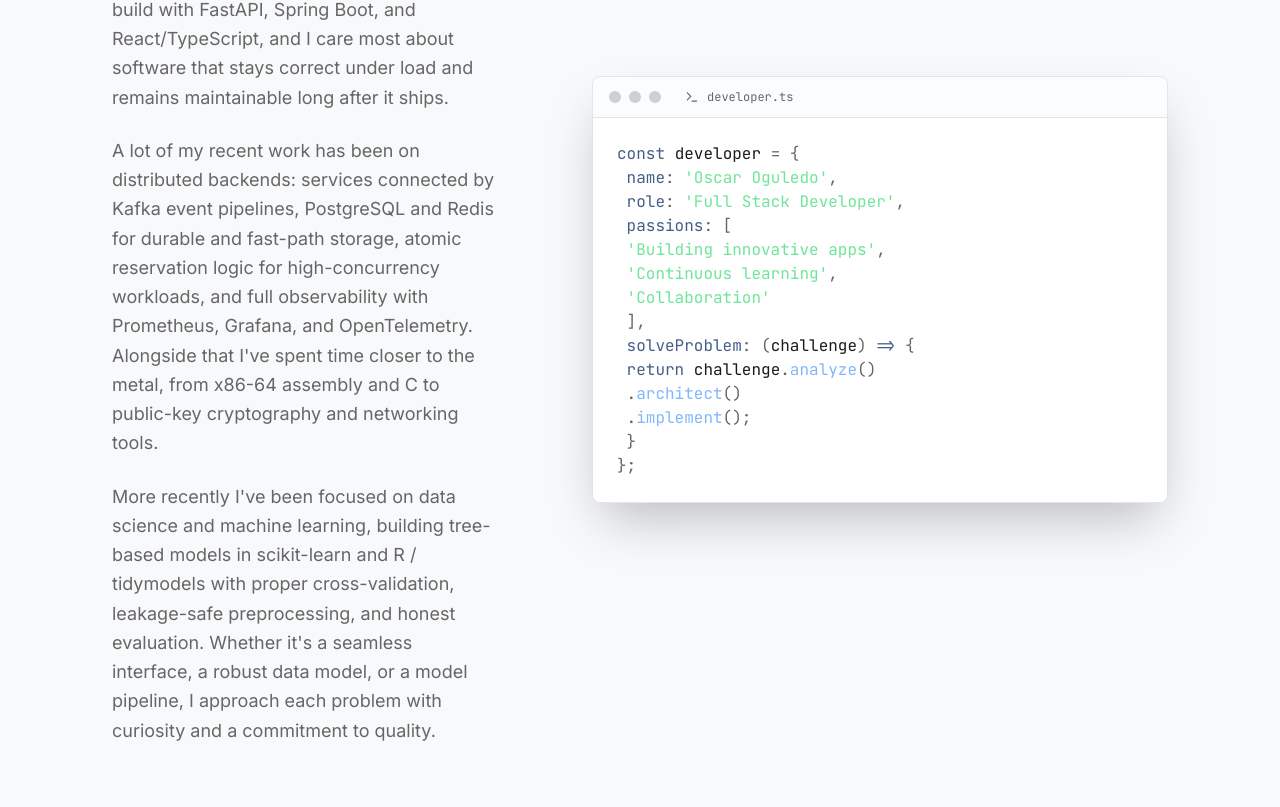
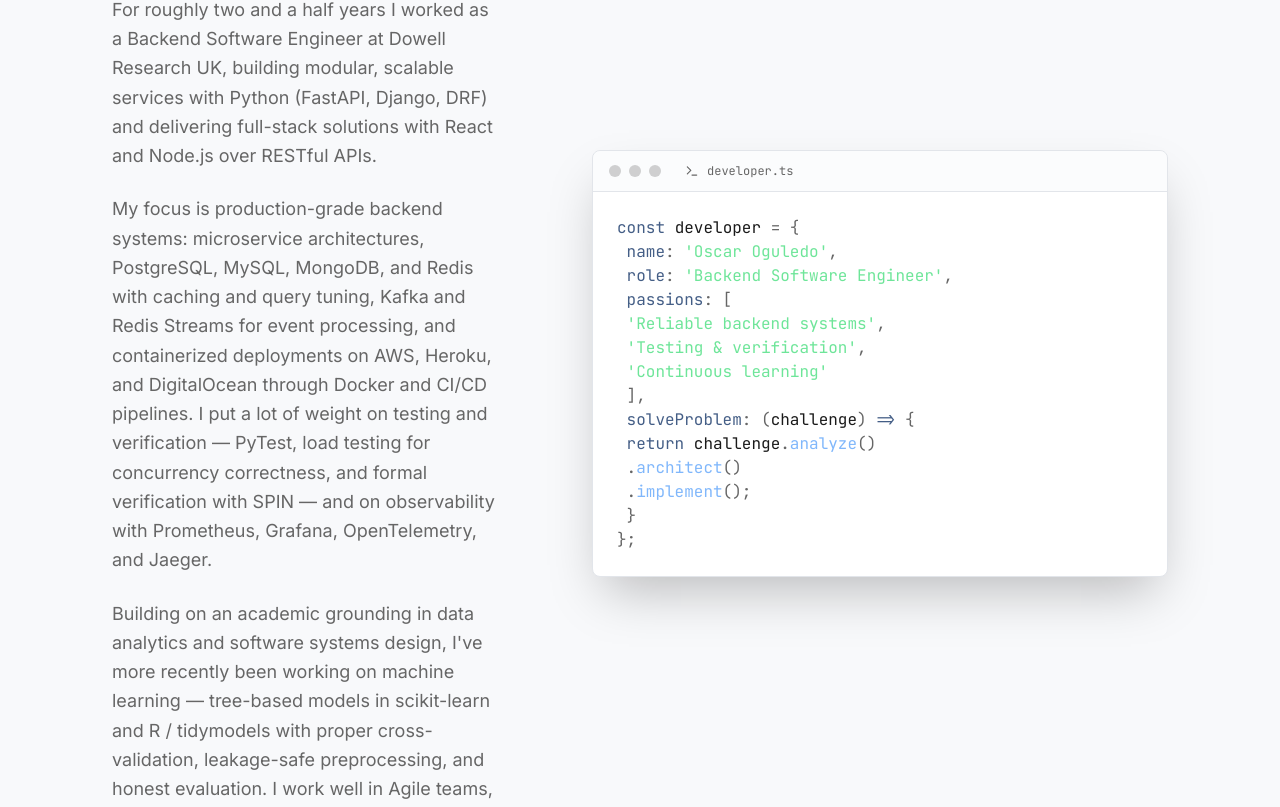
Before and after one commit to oscaroguledo/portfolio, a React (Vite) app: page / in a window 1280 px wide. Shown: the part 1093-1900 px from the top of the page. Built offline with nearby package versions, Linux system fonts and the light colour scheme.

Commit message:
Rewrite About Me from CV; clamp project card descriptions and tag lists

```diff
--- a/src/components/About.tsx
+++ b/src/components/About.tsx
@@ -35,28 +35,32 @@ export function About() {
 
             <div className="space-y-6 text-muted-text text-lg leading-relaxed">
               <p>
-                I'm a full-stack developer who works across web applications,
-                event-driven backend systems, and applied machine learning. I
-                build with FastAPI, Spring Boot, and React/TypeScript, and I care
-                most about software that stays correct under load and remains
-                maintainable long after it ships.
+                I'm a software engineer and an M.Eng. Software Engineering
+                Practice (Co-op) candidate at Carleton University in Ottawa. For
+                roughly two and a half years I worked as a Backend Software
+                Engineer at Dowell Research UK, building modular, scalable
+                services with Python (FastAPI, Django, DRF) and delivering
+                full-stack solutions with React and Node.js over RESTful APIs.
               </p>
               <p>
-                A lot of my recent work has been on distributed backends:
-                services connected by Kafka event pipelines, PostgreSQL and Redis
-                for durable and fast-path storage, atomic reservation logic for
-                high-concurrency workloads, and full observability with
-                Prometheus, Grafana, and OpenTelemetry. Alongside that I've
-                spent time closer to the metal, from x86-64 assembly and C to
-                public-key cryptography and networking tools.
+                My focus is production-grade backend systems: microservice
+                architectures, PostgreSQL, MySQL, MongoDB, and Redis with caching
+                and query tuning, Kafka and Redis Streams for event processing,
+                and containerized deployments on AWS, Heroku, and DigitalOcean
+                through Docker and CI/CD pipelines. I put a lot of weight on
+                testing and verification — PyTest, load testing for concurrency
+                correctness, and formal verification with SPIN — and on
+                observability with Prometheus, Grafana, OpenTelemetry, and
+                Jaeger.
               </p>
               <p>
-                More recently I've been focused on data science and machine
-                learning, building tree-based models in scikit-learn and R /
-                tidymodels with proper cross-validation, leakage-safe
-                preprocessing, and honest evaluation. Whether it's a seamless
-                interface, a robust data model, or a model pipeline, I approach
-                each problem with curiosity and a commitment to quality.
+                Building on an academic grounding in data analytics and software
+                systems design, I've more recently been working on machine
+                learning — tree-based models in scikit-learn and R / tidymodels
+                with proper cross-validation, leakage-safe preprocessing, and
+                honest evaluation. I work well in Agile teams, care about clear
+                documentation and clean pull requests, and approach every problem
+                with curiosity and a commitment to quality.
               </p>
             </div>
           </motion.div>
@@ -101,19 +105,19 @@ export function About() {
                     <span className="text-green-400/80">'Oscar Oguledo'</span>,
                     {'\n'} <span className="text-accent">role</span>:{' '}
                     <span className="text-green-400/80">
-                      'Full Stack Developer'
+                      'Backend Software Engineer'
                     </span>
                     ,{'\n'} <span className="text-accent">passions</span>: [
                     {'\n'}{' '}
                     <span className="text-green-400/80">
-                      'Building innovative apps'
+                      'Reliable backend systems'
                     </span>
                     ,{'\n'}{' '}
                     <span className="text-green-400/80">
-                      'Continuous learning'
+                      'Testing & verification'
                     </span>
                     ,{'\n'}{' '}
-                    <span className="text-green-400/80">'Collaboration'</span>
+                    <span className="text-green-400/80">'Continuous learning'</span>
                     {'\n'} ],
                     {'\n'} <span className="text-accent">solveProblem</span>: (
                     <span className="text-text">challenge</span>){' '}
--- a/src/components/Projects.tsx
+++ b/src/components/Projects.tsx
@@ -245,12 +245,15 @@ export function Projects() {
                       {project.name}
                     </h3>
 
-                    <p className="text-muted-text text-sm leading-relaxed mb-6 flex-1">
+                    <p
+                    className="text-muted-text text-sm leading-relaxed mb-6 flex-1 line-clamp-5"
+                    title={project.description}>
+
                       {project.description}
                     </p>
 
                     <div className="flex flex-wrap gap-2 mt-auto">
-                      {project.tags.map((tag, tagIdx) =>
+                      {project.tags.slice(0, 8).map((tag, tagIdx) =>
                     <span
                       key={tagIdx}
                       className="font-mono text-xs text-muted-text/80 bg-background px-2.5 py-1 rounded">
@@ -258,6 +261,14 @@ export function Projects() {
                           {tag}
                         </span>
                     )}
+                      {project.tags.length > 8 &&
+                    <span
+                      className="font-mono text-xs text-muted-text/60 px-2.5 py-1"
+                      title={project.tags.slice(8).join(', ')}>
+
+                          +{project.tags.length - 8}
+                        </span>
+                    }
                     </div>
                   </div>
                 </motion.a>
```
